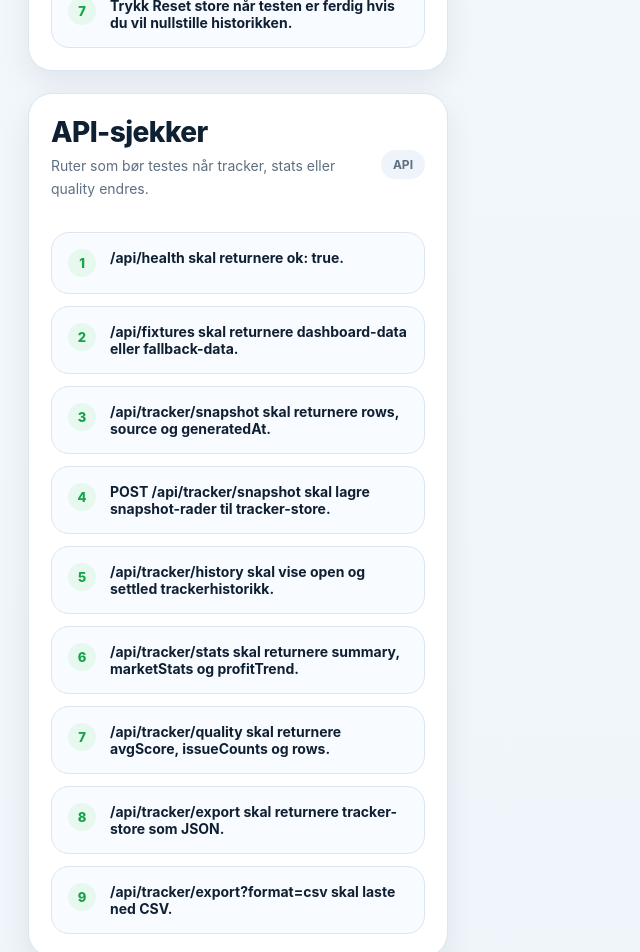
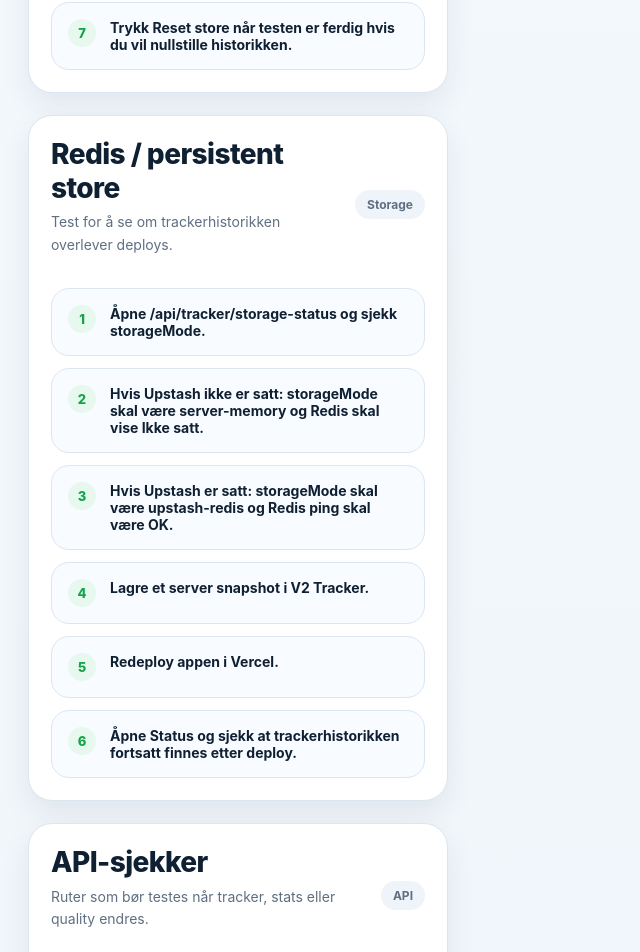
Before and after one commit to hakonnilsen157-commits/PL-betting-model, a Next.js app in the folder pl-vercel-v1/: page /qa in a window 1280 px wide. Shown: the part 2180-3132 px from the top of the page, without its empty margins (0-640 px from the left). Built offline with nearby package versions, Linux system fonts and the light colour scheme.

Commit message:
Add Redis persistence checks to QA

```diff
--- a/pl-vercel-v1/app/qa/page.tsx
+++ b/pl-vercel-v1/app/qa/page.tsx
@@ -29,7 +29,7 @@ const qaChecks = [
   },
   {
     title: 'Status-siden svarer',
-    description: 'Status-siden skal hente health, live-status, tracker snapshot, tracker stats, tracker quality og endpoint probes uten feil.',
+    description: 'Status-siden skal hente health, live-status, storage-status, tracker snapshot, tracker stats, tracker quality og endpoint probes uten feil.',
   },
   {
     title: 'Mobilvisning fungerer',
@@ -48,6 +48,7 @@ const deployChecks = [
 const apiChecks = [
   '/api/health skal returnere ok: true.',
   '/api/fixtures skal returnere dashboard-data eller fallback-data.',
+  '/api/tracker/storage-status skal returnere storageMode, redis og summary.',
   '/api/tracker/snapshot skal returnere rows, source og generatedAt.',
   'POST /api/tracker/snapshot skal lagre snapshot-rader til tracker-store.',
   '/api/tracker/history skal vise open og settled trackerhistorikk.',
@@ -65,6 +66,15 @@ const trackerFlowChecks = [
   'Åpne Quality og sjekk at radene får quality score.',
   'Trykk CSV export og bekreft at filen inneholder pending-radene.',
   'Trykk Reset store når testen er ferdig hvis du vil nullstille historikken.',
+];
+
+const redisFlowChecks = [
+  'Åpne /api/tracker/storage-status og sjekk storageMode.',
+  'Hvis Upstash ikke er satt: storageMode skal være server-memory og Redis skal vise Ikke satt.',
+  'Hvis Upstash er satt: storageMode skal være upstash-redis og Redis ping skal være OK.',
+  'Lagre et server snapshot i V2 Tracker.',
+  'Redeploy appen i Vercel.',
+  'Åpne Status og sjekk at trackerhistorikken fortsatt finnes etter deploy.',
 ];
 
 const bugTemplate = [
@@ -135,6 +145,25 @@ export default function QAPage() {
           <section className="list-card">
             <div className="list-card-header">
               <div>
+                <h2 className="section-title" style={{ marginBottom: 0 }}>Redis / persistent store</h2>
+                <p className="section-subtitle">Test for å se om trackerhistorikken overlever deploys.</p>
+              </div>
+              <div className="badge-soft">Storage</div>
+            </div>
+
+            <div className="reason-list">
+              {redisFlowChecks.map((item, index) => (
+                <div key={item} className="reason-card">
+                  <span className="reason-number">{index + 1}</span>
+                  <div className="metric-pill-value">{item}</div>
+                </div>
+              ))}
+            </div>
+          </section>
+
+          <section className="list-card">
+            <div className="list-card-header">
+              <div>
                 <h2 className="section-title" style={{ marginBottom: 0 }}>API-sjekker</h2>
                 <p className="section-subtitle">Ruter som bør testes når tracker, stats eller quality endres.</p>
               </div>
```
